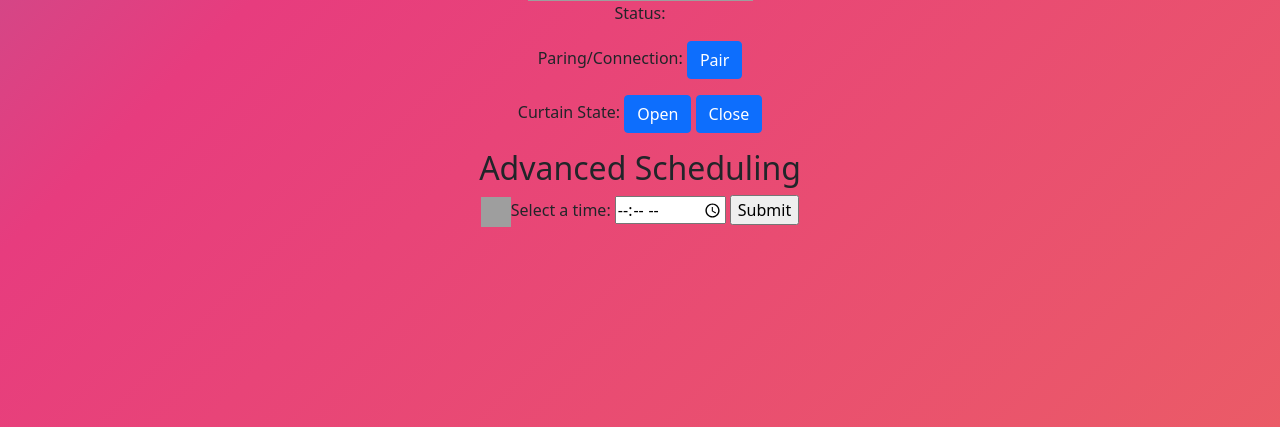
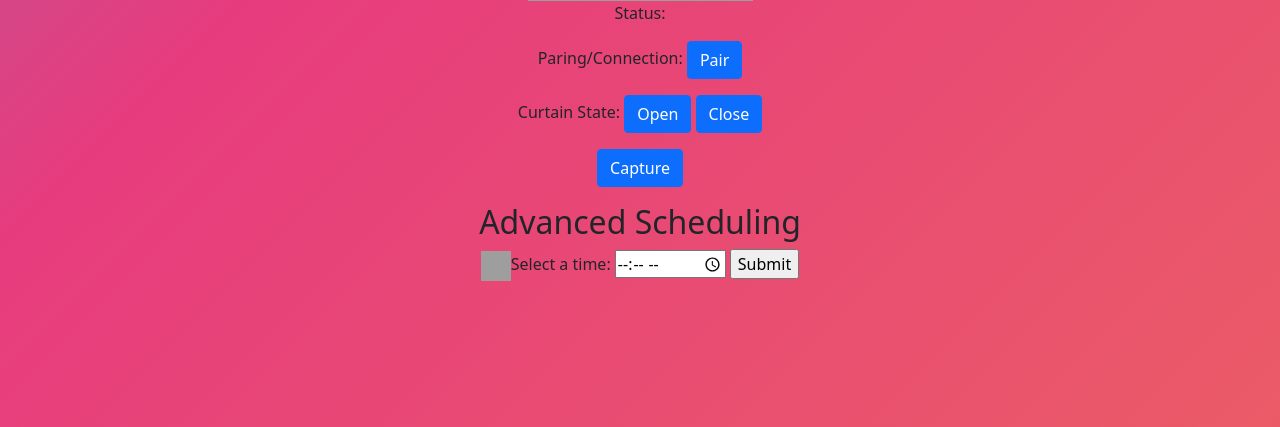
Before and after one commit to iankuys/cv_automated_curtains, a Flask app: page / in a window 1280 px wide. Shown: the part 284-711 px from the top of the page. Run offline with Flask 2, Linux system fonts and the light colour scheme; grey boxes are pictures that could not be loaded.

Commit message:
Figured out the camera

```diff
--- a/main.py
+++ b/main.py
@@ -1,5 +1,7 @@
 from flask import Flask, render_template, request, url_for, redirect
-
+import cv2 as cv
+from pylab import *
+import mediapipe as mp
 app = Flask(__name__)
 
 @app.route('/', methods=['GET', 'POST'])
@@ -14,8 +16,21 @@ def login():
 
 @app.route('/open', methods=['GET', 'POST'])
 def home():
-    print("hello")
+    print("hello from open")
     return ("hi")
+
+@app.route('/capture', methods=['GET', 'POST'])
+def capture():
+    cam_port = 0
+    cam = cv.VideoCapture(cam_port)
+    result, image = cam.read()
+    if result:
+        cv.imwrite("filename.png", image)
+    else:
+        print("No image detected. Please! try again")
+
+    return ("hi")
+    # figure out how to send image to another server (post request)
 
 if __name__ == "__main__":
    app.run(host='0.0.0.0', port=80, debug=True)
--- a/templates/index.html
+++ b/templates/index.html
@@ -27,9 +27,9 @@
     });
     $(document).ready(function(){
 
-         $("#stop").click(function(){
-          $("#currentState").text("Current State: Stopped")
-           $.post("/stop_junk_transporter",
+         $("#cap_btn").click(function(){
+
+           $.post("/capture",
            {
              name: "client",
              time: "now"
@@ -62,8 +62,12 @@
     <div class="text-center mt-1">
             <p>Curtain State: <span><button id="open_btn" type="button" class="btn btn-primary">Open</button>
                 <button type="button" class="btn btn-primary">Close</button></span></p>
+
+                <p><span><button id="cap_btn" type="button" class="btn btn-primary">Capture</button></p>
+
         </div>
         <h2 class="text-center mt-1">Advanced Scheduling</h2>
+
 
     <div class="text-center mt-1">
         <div class="text-center mt-1">
```
Also changed, not shown: filename.png (added).
